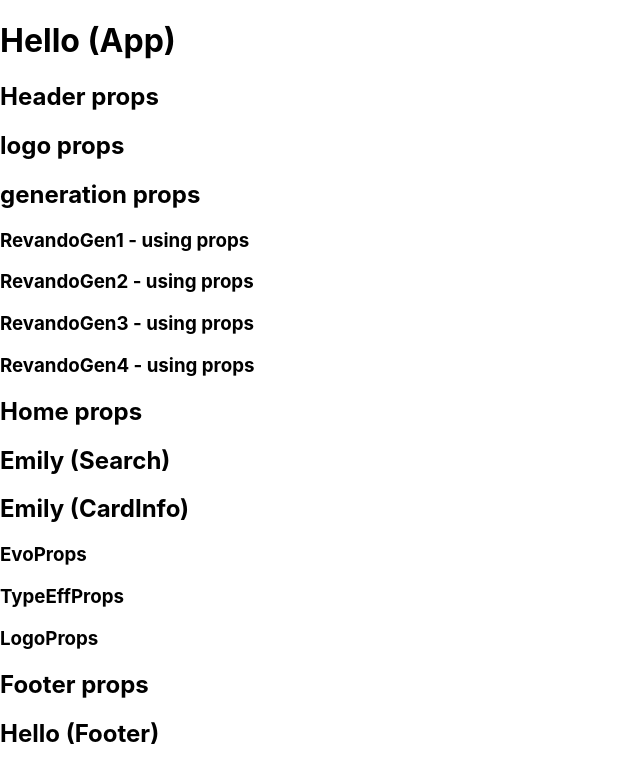
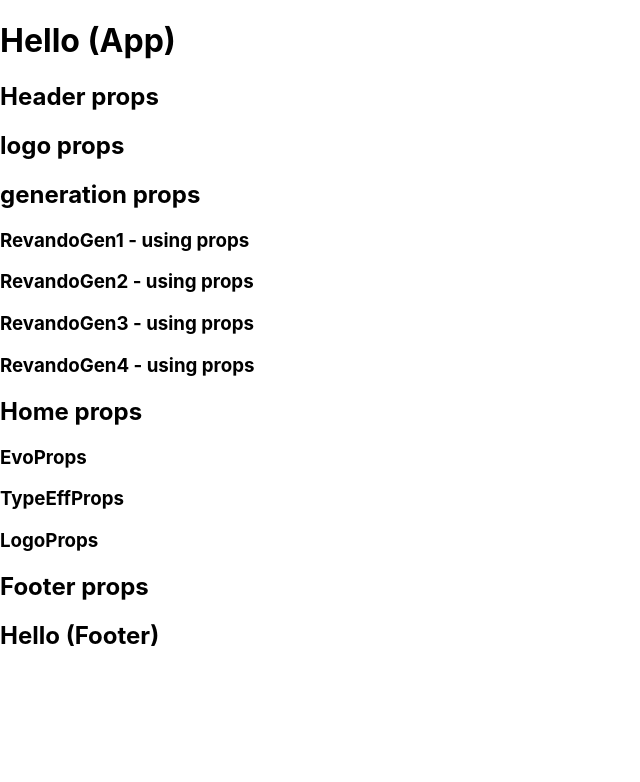
Before and after one commit to Aruperes/Fufufafa, a React (Create React App) app: page / in a window 1280 px wide. Shown: the top 782 px of the page, without its empty margins (0-640 px from the left). Built offline with nearby package versions, Linux system fonts and the light colour scheme.

Commit message:
mily push

```diff
--- a/src/components/Home/Card-Info/index.js
+++ b/src/components/Home/Card-Info/index.js
@@ -2,14 +2,13 @@ import Evo from "./Evolution";
 import TypeEff from "./TypeEffect";
 import Logo from "./Logo";
 
-const CardInfo = () => {
-  const MilyCardInfo = "Emily (CardInfo)";
+const CardInfo = ({ text }) => {
   return (
     <div>
-      <h2>{MilyCardInfo}</h2>
+      <h2>{text}</h2>
       <Evo text="EvoProps" />
-      <TypeEff text= "TypeEffProps"/>
-      <Logo text="LogoProps"/>
+      <TypeEff text="TypeEffProps" />
+      <Logo text="LogoProps" />
     </div>
   );
 };
--- a/src/components/Home/Search/index.js
+++ b/src/components/Home/Search/index.js
@@ -1,8 +1,7 @@
-const Search = () => {
-  const MilySearch = "Emily (Search)";
+const Search = ({ text }) => {
   return (
     <div>
-      <h2>{MilySearch}</h2>
+      <h2>{text}</h2>
     </div>
   );
 };
```
